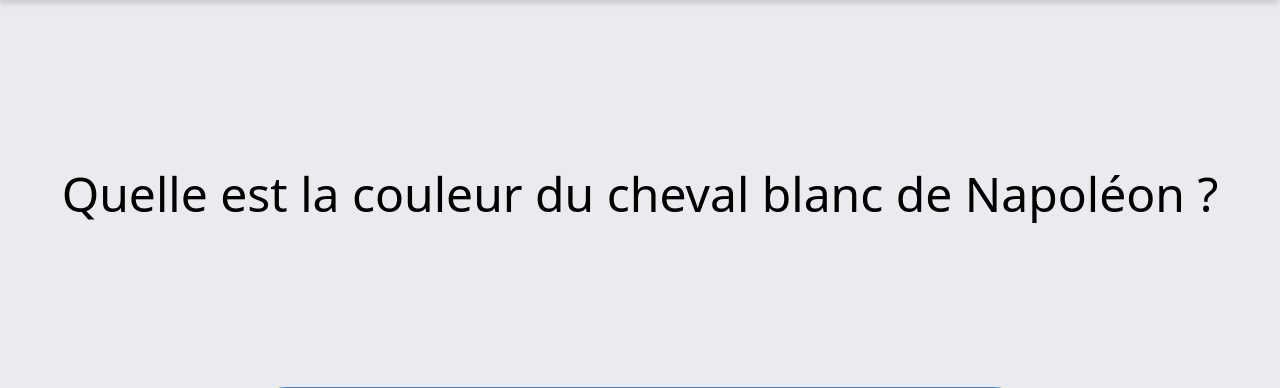
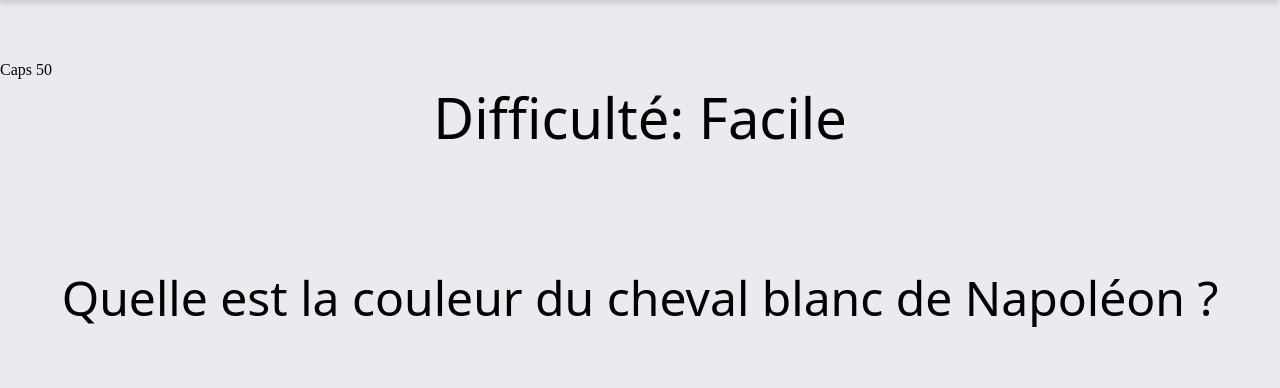
Before and after one commit to dreamy32/KNAPSACK, a PHP site: page /Enigma/index.html in a window 1280 px wide. Shown: the part 100-488 px from the top of the page. Run offline with PHP 8.4, Linux system fonts and the light colour scheme; some libraries are stand-ins or nearby versions.

Commit message:
difficulty added

```diff
--- a/Enigma/css/enigma_style.css
+++ b/Enigma/css/enigma_style.css
@@ -121,6 +121,9 @@ a {
     font-size: 2.2rem;
     margin-inline: 10%;
   }
+  #difficulte {
+    font-size: 2rem;
+  }
 }
 
 /* Tablet to Desktop */
@@ -139,6 +142,9 @@ a {
   }
   .question {
     font-size: 3em;
+  }
+  #difficulte {
+    font-size: 3.5rem;
   }
 }
 
--- a/Enigma/index.html
+++ b/Enigma/index.html
@@ -53,6 +53,10 @@
         </div>
     </header>
     <main style="justify-content: space-evenly;">
+        <div style="width: 100%;">
+            <span>Caps 50</span>
+            <span id="difficulte" style="font-family: system-ui; display: block; text-align: center;">Difficulté: Facile</span>
+        </div>
         <!-- <h2 id="title" style="text-align: center; font-family: system-ui;">Bienvenue Vladimoune</h2>
             <div>
                 <input class="start-button" type="submit" value="Jouer">
--- a/Enigma/scss/enigma_style.scss
+++ b/Enigma/scss/enigma_style.scss
@@ -109,6 +109,9 @@ a {
         font-size: 2.2rem;
         margin-inline: 10%;
     }
+    #difficulte{
+        font-size: 2rem;
+    }
 }
 
 /* Tablet to Desktop */
@@ -127,6 +130,9 @@ a {
     }
     .question{
         font-size: 3em;
+    }
+    #difficulte{
+        font-size: 3.5rem;
     }
 }
 //Puzzle
```
Also changed, not shown: 1 other file.
